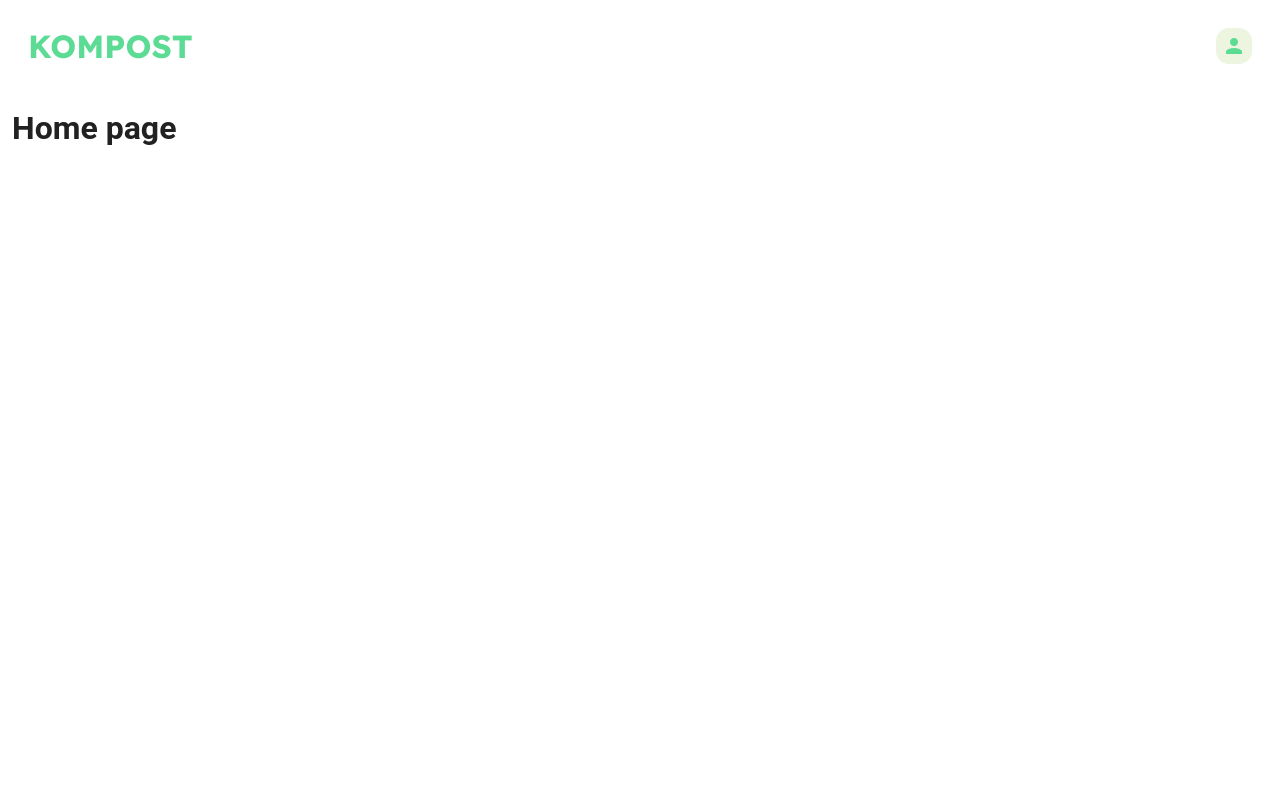
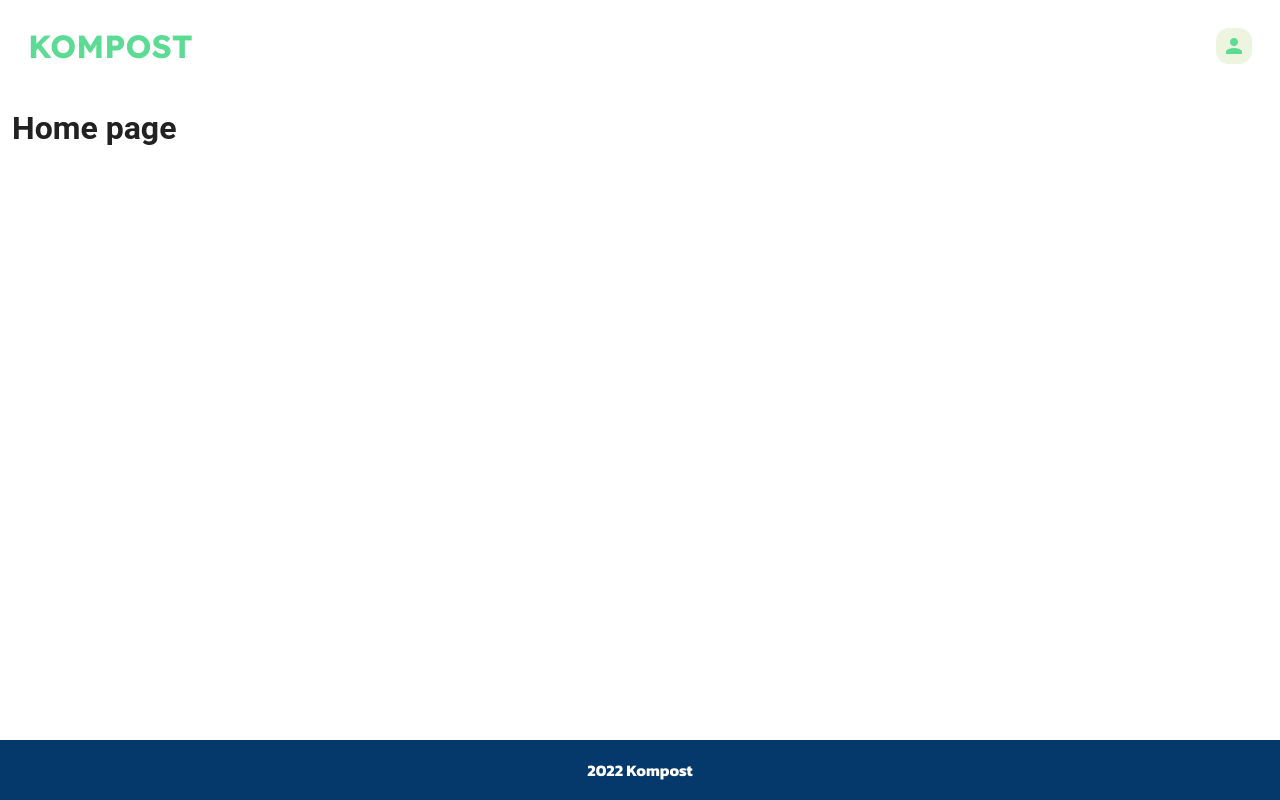
Before and after one commit to AnweshDahal/kompost-frontend, a Vue app: page / in a window 1280 px wide. Built offline with nearby package versions, Linux system fonts and the light colour scheme.

Commit message:
K2: add footer component

```diff
--- a/src/App.vue
+++ b/src/App.vue
@@ -2,22 +2,34 @@
   <v-app>
     <v-main>
       <app-header />
-      <router-view />
+      <div class="contents"><router-view /></div>
+      <app-footer></app-footer>
     </v-main>
   </v-app>
 </template>
 
 <script>
 import Header from "./components/Header.vue";
+import Footer from "./components/Footer.vue";
 
 export default {
   name: "App",
   components: {
     "app-header": Header,
+    "app-footer": Footer,
     //s"app-footer": Footer,
   },
 
-  data: () => ({
-  }),
+  data: () => ({}),
 };
 </script>
+<style>
+.v-main__wrap {
+  display: flex !important;
+  flex-direction: column !important;
+  justify-content: space-between;
+}
+footer {
+  margin-top: auto;
+}
+</style>
--- /dev/null
+++ b/src/components/Footer.vue
@@ -0,0 +1,31 @@
+<template>
+  <footer>
+    <p>2022 Kompost</p>
+  </footer>
+</template>
+
+<script>
+export default {};
+</script>
+
+<style>
+footer {
+  height: 60px;
+  background-color: #05396b;
+  display: flex;
+  align-items: center;
+  justify-content: center;
+}
+
+footer p {
+  font-family: "Kanit";
+  font-style: normal;
+  font-weight: 700;
+  font-size: 16px;
+  line-height: 24px;
+  /* identical to box height */
+
+  color: #ffffff;
+  margin: 0px !important;
+}
+</style>
```
